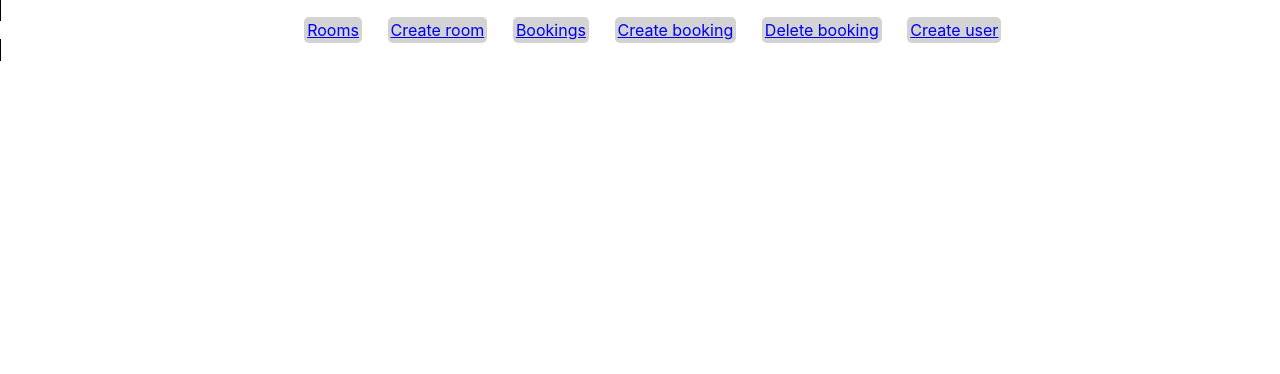
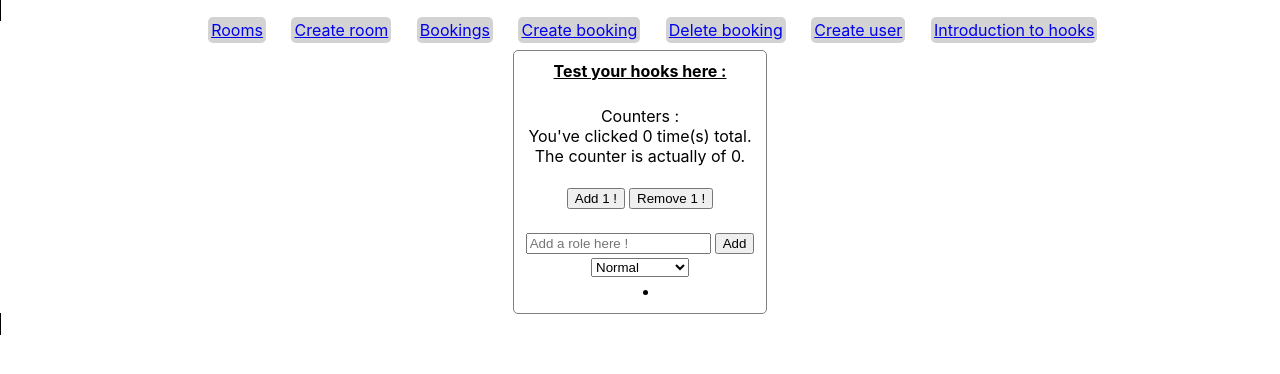
Before and after one commit to DenisGuilbert/RoomBookingFront, a React (Create React App) app in the folder my-app/: page /IntroductionHooks in a window 1280 px wide. Shown: the top 374 px of the page. Built offline with nearby package versions, Linux system fonts and the light colour scheme; no server answers.

Commit message:
Introduction to hooks set
Todo . fetch rooms with correct architecture, and hooks.

```diff
--- a/my-app/src/App.tsx
+++ b/my-app/src/App.tsx
@@ -13,6 +13,7 @@ import Bookings from './components/Bookings/Bookings';
 import CreateBooking from './components/Bookings/CreateBooking';
 import DeleteBooking from './components/Bookings/DeleteBooking';
 import CreateUser from './components/Users/CreateUser';
+import IntroductionHooks from './components/Hooks/IntroductionHooks';
 
 function App() {
   return (
@@ -46,6 +47,9 @@ function App() {
           <div className="menuItem">
             <Link to="/CreateUser">Create user</Link>
           </div>
+          <div className="menuItem">
+            <Link to="/IntroductionHooks">Introduction to hooks</Link>
+          </div>
         </nav>
 
         {/* A <Switch> looks through its children <Route>s and
@@ -69,6 +73,10 @@ function App() {
           <Route path="/CreateUser">
             <CreateUser />
           </Route>
+          <Route path="/IntroductionHooks">
+            <IntroductionHooks />
+          </Route>
+
         </Switch>
       </div>
     </Router>
--- /dev/null
+++ b/my-app/src/components/Hooks/IntroductionHooks.tsx
@@ -0,0 +1,76 @@
+import React, { useState, useEffect } from 'react';
+import axios from 'axios';
+import client from "../../api";
+
+export default function IntroductionHooks() {
+    // Déclare une nouvelle variable d'état, qu’on va appeler « count », fruit et setTodos
+    const [count, setCount] = useState(0);
+    const [totalCount, setTotalCount] = useState(0);
+    const [newRole, setNewRole] = useState('');
+    const [roles, setRoles] = useState(["Normal", "User", "Admin", "Super admin"]);
+    const [responseData, setResponseData] = useState([{ id: 0, name: '' }]);
+
+    const onRoleChange = (event) => {
+        setNewRole(event.target.value);
+    };
+
+    //Equivalent to componentDidMount and componentDidUpdate
+    //Hook effect :
+    useEffect(() => {
+        // Update the document's title
+        //Hooks are note immediate
+        document.title = `You\'ve clicked ${totalCount} time(s)`;
+    });
+
+    useEffect(() => {
+        //TODO : use API and Axios, like usual
+        //client.get("/Rooms");
+        axios({
+            "method": "GET",
+            "url": "https://localhost:44387/Rooms",
+        })
+            .then((response) => {
+                setResponseData(response.data);
+            })
+            .catch((error) => {
+                console.log(error)
+            });
+    }, []);
+
+    return (
+        <div className="divGlobal">
+            <div className="divCenter">
+                <label className="labelTitle">Test your hooks here : </label>
+            </div>
+            <br />
+            <div className="divChild">
+                <label>Counters : </label>
+            </div>
+            <div className="divChild">
+                <label>You've clicked {totalCount} time(s) total.</label>
+                <br />
+                <label>The counter is actually of {count}.</label>
+            </div>
+            <br />
+            <div className="divChild">
+                <button onClick={() => { setCount(count + 1); setTotalCount(totalCount + 1) }}>Add 1 !</button>
+                <button onClick={() => { setCount(count - 1); setTotalCount(totalCount + 1) }}>Remove 1 !</button>
+            </div>
+            <br />
+            <div className="divChild">
+                <input type="text" placeholder="Add a role here !" id="newRole" value={newRole} onChange={onRoleChange}></input>
+                <button onClick={() => setRoles(roles.concat(newRole))}>Add</button>
+                <br />
+                <select> {roles.map((role, key) => <option key={key} value={key}>{role}</option>)}</select>
+            </div>
+            <div className="divChild">
+                <ul className='ulDense'>
+                    {responseData.map((res, key) => <li>{res.name}</li>)}
+                </ul>
+            </div>
+        </div>
+    );
+
+    //TODO : inspire of this :
+    //https://github.com/blockmatic/hooks-architecture
+}
--- a/my-app/src/components/Users/CreateUser.tsx
+++ b/my-app/src/components/Users/CreateUser.tsx
@@ -93,10 +93,9 @@ export class CreateUser extends Component<ListProps, ListState> {
                         //call create user method
                         this.handleSubmitButton(values);
                     }}>
+                    <Form>
+                        <div className="divGlobal">
 
-                    <Form>
-
-                        <div className="divGlobal">
                             <div className="divFlex">
                                 <div className="divFlexChildLeft">
                                     <label htmlFor="firstName">First Name : </label>
--- a/my-app/src/css/global.css
+++ b/my-app/src/css/global.css
@@ -116,3 +116,13 @@
     border-radius: 5px;
     padding: 3px;
 }
+
+.divChild {}
+
+.divChild>* {
+    margin: 2px;
+}
+
+.ulDense {
+    display: inline-grid;
+}
```
Lines whose indentation alone changed are shown as unchanged.
